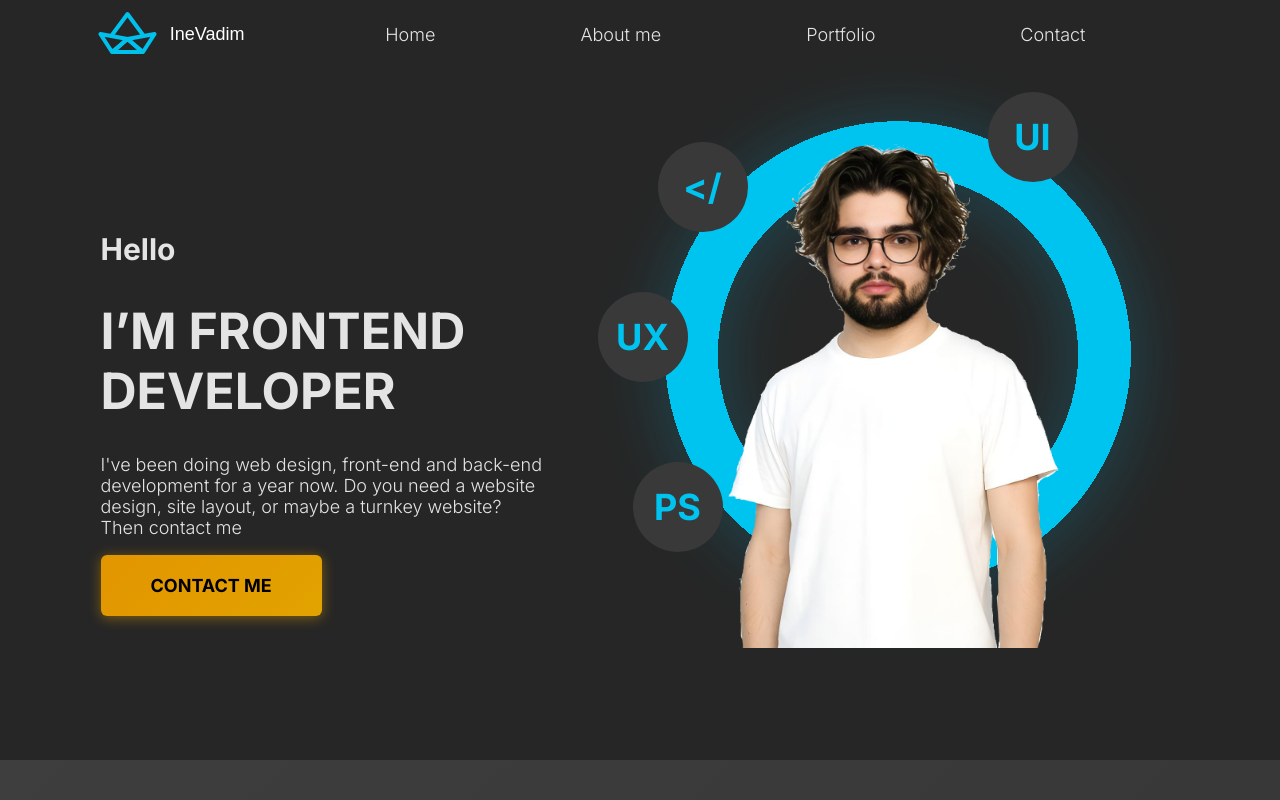
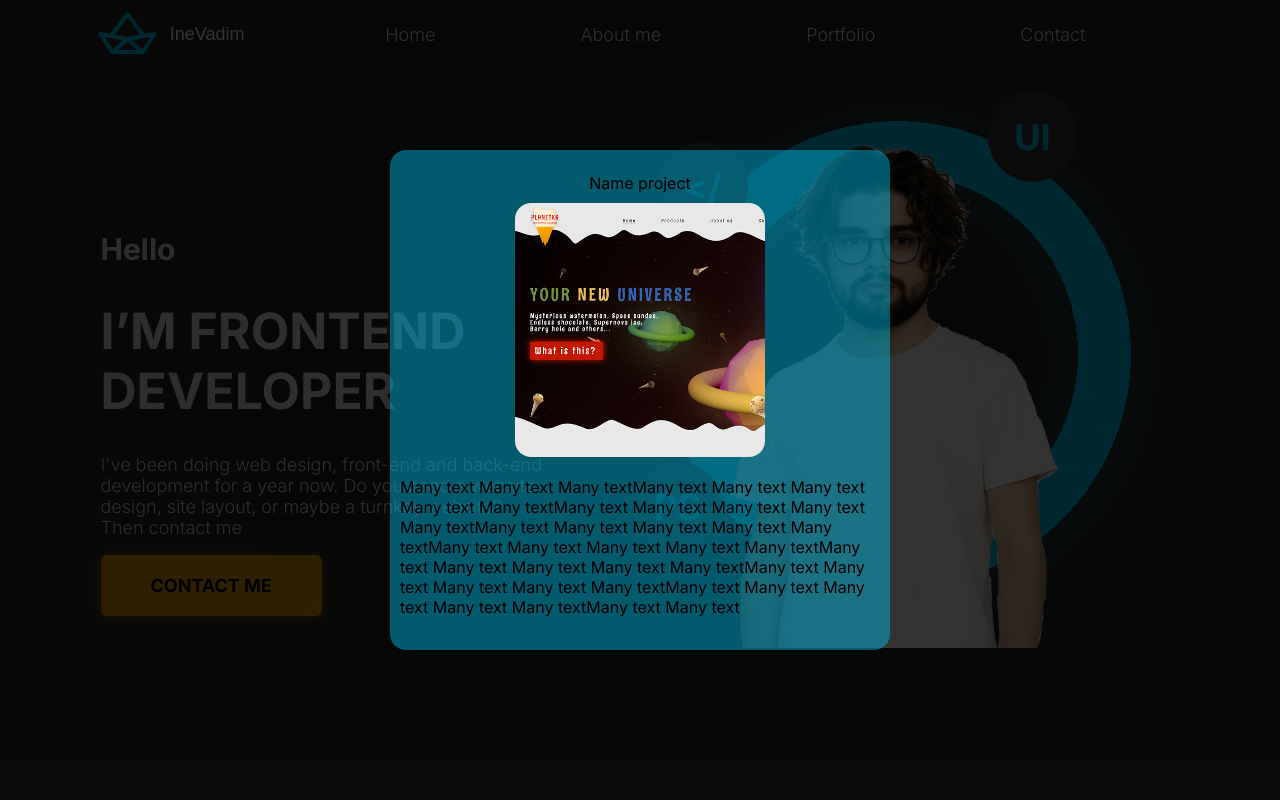
Before and after one commit to inevadim/portfolioFront, a React (Vite) app: page / in a window 1280 px wide. Shown: the top 800 px of the page. Built offline with nearby package versions, Linux system fonts and the light colour scheme.

Commit message:
structure and little design card porfolio

```diff
--- a/src/components/home/title/modal/Modal.module.scss
+++ b/src/components/home/title/modal/Modal.module.scss
@@ -12,11 +12,68 @@
     justify-content: center;
 
     .content{
-        width: 300px;
-        height: 300px;
-        background-color: red;
+        width: 500px;
+        height: 500px;
+        background-color: rgba(0, 196, 240, 0.438);
+        display: flex;
+        flex-direction: column;
+        align-items: center;
+        justify-content: center;
+        border-radius: 16px;
 
-        .form{
+        .formModal{
+            display: flex;
+            flex-direction: column;
+            align-items: center;
+            justify-content: center;
+            // background-color: red;
+            width: 90%;
+            // height: 100%;
+
+            input{
+                height: 40px;
+                width: 100%;
+                margin:10px 0px 10px 0px;
+                border-radius: 6px;
+                border: 1px solid #ddd;
+                padding: 6px;
+
+                &:focus{
+                    border-color: rgb(226, 160, 0);
+                    box-shadow: 0 0 6px rgb(226, 160, 0);
+                    outline: none;
+                }
+            }
+
+            .buttonModal{
+                border-radius: 6px;
+                width: 200px;
+                height: 47px;
+                box-shadow: 0 2px 13px 0 rgba(226, 158, 0, 0.48);
+                background: linear-gradient(315deg, #e2a300 0%, #e29500 100%);
+                font-weight: 700;
+                font-size: 18px;
+                color: #000;
+                padding: 20px 50px 40px 50px;
+                // margin-top: 10px;
+                cursor: pointer;
+            }
+
+            .myTextarea{
+                width: 98%;
+                height: 120px;
+                padding: 12px;
+                border-radius: 6px;
+                border: 1px solid #ddd;
+                resize: none;
+                margin:10px 0px 10px 0px;
+
+                &:focus{
+                    border-color: rgb(226, 160, 0);
+                    box-shadow: 0 0 6px rgb(226, 160, 0);
+                    outline: none;
+                }
+            }
 
         }
     }
--- a/src/components/home/title/modal/Modal.tsx
+++ b/src/components/home/title/modal/Modal.tsx
@@ -3,23 +3,21 @@ import styles from './Modal.module.scss';
 
 type Props={
     active:boolean,
-    // setActiveModal:boolean,
     setActiveModal:any,
 }
-
-
-
-
 
 function Modal({active, setActiveModal}:Props) {
     return (
         <div className={active ? styles.modal : styles.unModal} onClick={()=>setActiveModal(false)}>
             <div className={styles.content} onClick={(e)=>e.stopPropagation()}>
-                <form>
+            <span>Contact with me</span>
+                <form className={styles.formModal}>
+
                     <input placeholder='name'/>
-                    <input type='tel' placeholder='number'/>
+                    <input type='tel' placeholder='phone'/>
                     <input type='email' placeholder='email'/>
-                    <button type="button">Submit</button>
+                    <textarea placeholder="Enter message..." className={styles.myTextarea} />
+                    <button className={styles.buttonModal} type="button">Submit</button>
                 </form>
             </div>
         </div>
--- a/src/components/portfolio/Portfolio.tsx
+++ b/src/components/portfolio/Portfolio.tsx
@@ -3,8 +3,11 @@ import "slick-carousel/slick/slick.css";
 import "slick-carousel/slick/slick-theme.css";
 import Slider from "react-slick";
 import portfolio1 from "../../assets/img/portfolio/portfolio4.png"
+import Modal from './modal/Modal';
+import { useState } from 'react';
 
 function Portfolio() {
+  const [modalActive, setModalActive]=useState(true);
   var settings = {
     dots: true,
     infinite: true,
@@ -77,10 +80,12 @@ function Portfolio() {
           <div className={styles.itemSlider}>
             <div className={styles.wrapperImg}><img src={portfolio1} alt="portfolio 1" /></div>
                 <span>Name Project</span>
-                <a className={styles.aLookProject} href='#'>Look Project</a>
+                <a className={styles.aLookProject} href='#' onClick={()=>setModalActive(true)}>Look Project</a>
           </div>
 
         </Slider>
+        <Modal active={modalActive} setActiveModal={setModalActive}/>
+
       </div>
     </div>
   );
--- /dev/null
+++ b/src/components/portfolio/modal/Modal.module.scss
@@ -0,0 +1,39 @@
+.modal{
+    position: fixed;
+    top: 0;
+    left: 0;
+    z-index: 3;
+    width: 100vw;
+    height: 100vh;
+    background-color: rgba(0, 0, 0, 0.8);
+    display: flex;
+    align-items: center;
+    justify-content: center;
+
+    .content{
+        width: 500px;
+        height: 500px;
+        background-color: rgba(0, 196, 240, 0.438);
+        display: flex;
+        flex-direction: column;
+        align-items: center;
+        justify-content: center;
+        border-radius: 16px;
+
+        img{
+            width: 250px;
+            border-radius: 16px;
+            margin: 10px 0px 10px 0px;
+        }
+
+        .textProject{
+            // background-color: red;
+            padding: 10px;
+        }
+    }
+
+}
+
+.unModal{
+    display: none;
+}
--- /dev/null
+++ b/src/components/portfolio/modal/Modal.tsx
@@ -0,0 +1,31 @@
+import styles from './Modal.module.scss';
+import portfolio1 from "../../../assets/img/portfolio/portfolio4.png"
+
+type Props={
+    active:boolean,
+    setActiveModal:any,
+}
+
+function Modal({active, setActiveModal}:Props) {
+    return (
+        <div className={active ? styles.modal : styles.unModal} onClick={()=>setActiveModal(false)}>
+            <div className={styles.content} onClick={(e)=>e.stopPropagation()}>
+                <span>Name project</span>
+                <img src={portfolio1} alt="my project"/>
+                <div className={styles.textProject}>
+                    Many text Many text Many textMany text Many text
+                    Many text Many text Many textMany text Many text
+                    Many text Many text Many textMany text Many text
+                    Many text Many text Many textMany text Many text
+                    Many text Many text Many textMany text Many text
+                    Many text Many text Many textMany text Many text
+                    Many text Many text Many textMany text Many text
+                    Many text Many text Many textMany text Many text
+
+               </div>
+            </div>
+        </div>
+    )
+}
+
+export default Modal
```
Also changed, not shown: src/components/aboutMe/AboutMe.tsx (+0 -10 lines).
